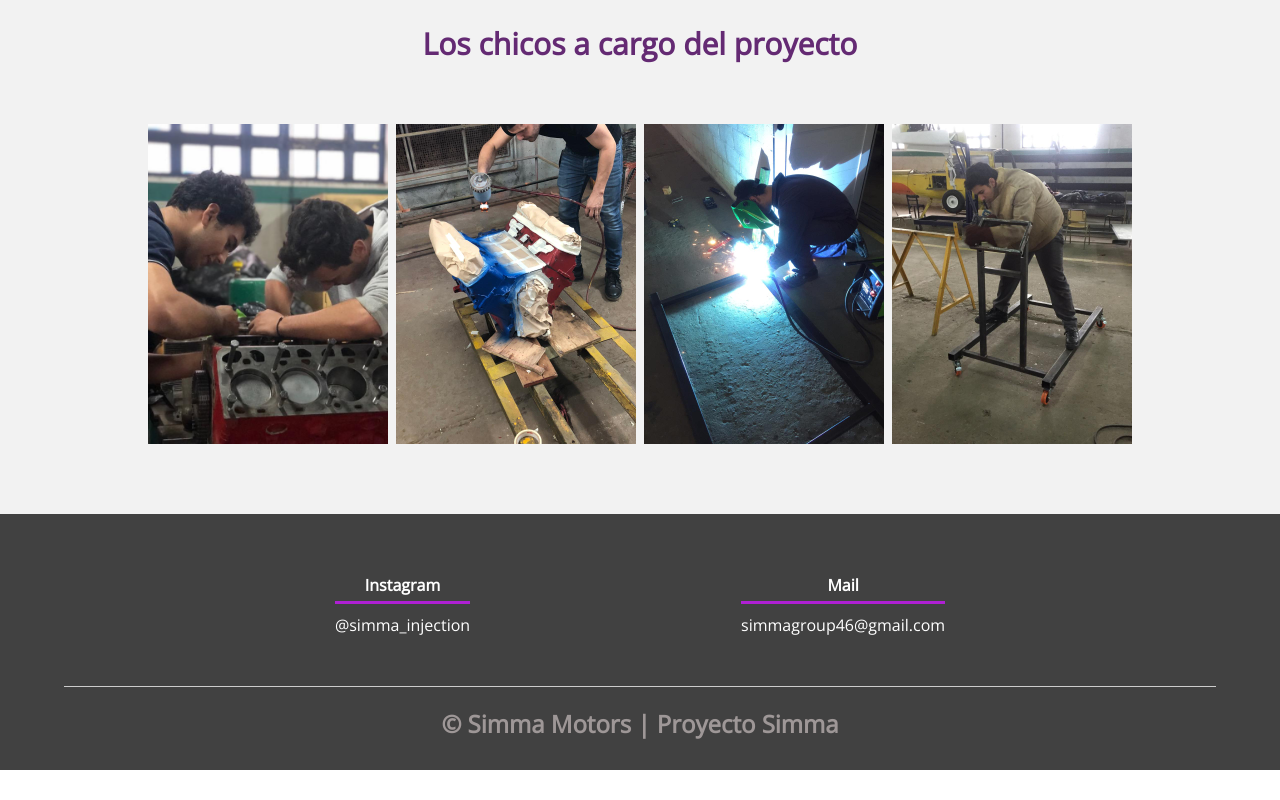
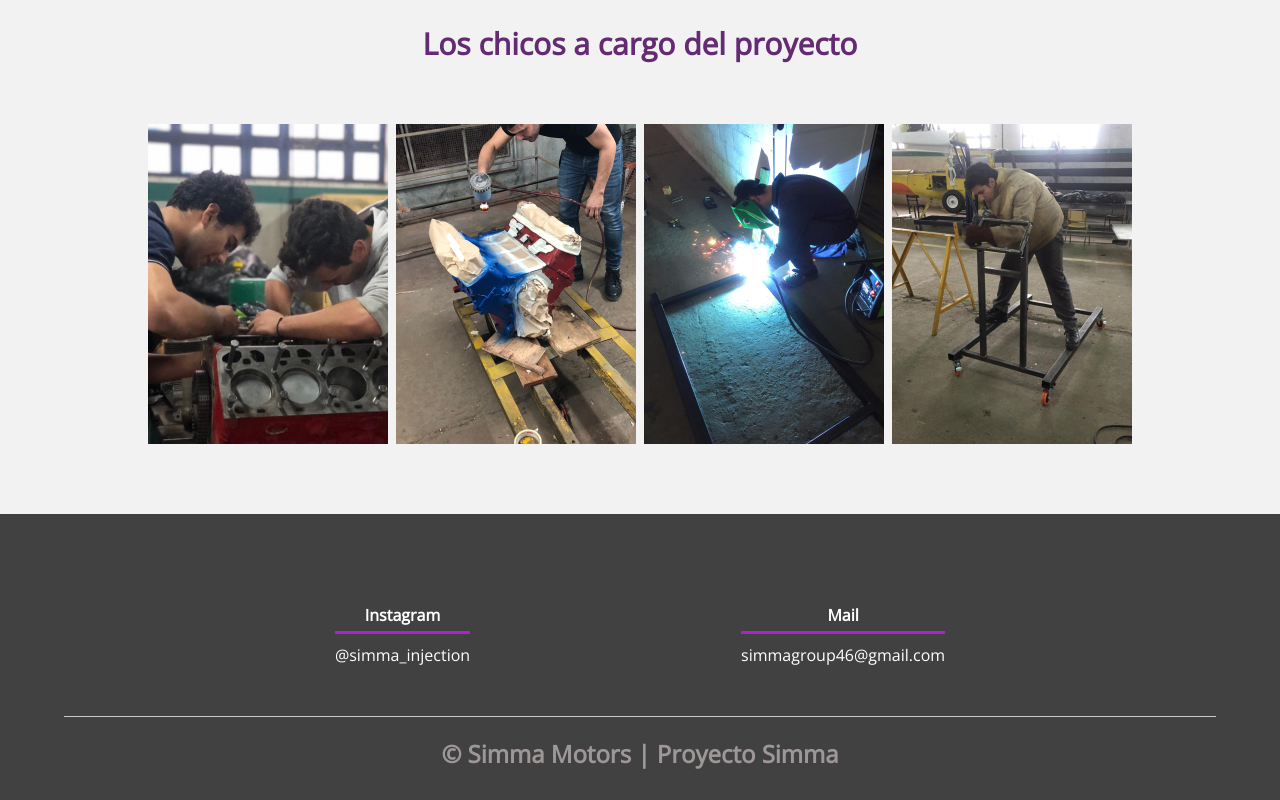
Before and after one commit to SIMMAinjection/web_simma, a plain HTML site: page index.html in a window 1280 px wide. Shown: the part 1128-1928 px from the top of the page. Before the commit the page ends 1898 px from the top, so only its background shows below. Drawn offline with nearby package versions, Linux system fonts and the light colour scheme.

Commit message:
Cambios menores

```diff
--- a/index.html
+++ b/index.html
@@ -5,7 +5,7 @@
     <meta http-equiv="X-UA-Compatible" content="IE=edge">
     <meta name="viewport" content="width=device-width, initial-scale=1.0">
     <title>Proyecto Simma</title>
-    <link rel="shortcut icon" href="pagina completar/Logo/Simma inyeccion terminado.png" type="image/x-icon">
+    <link rel="shortcut icon" href="https://media.discordapp.net/attachments/816355814205816832/1033121958612717648/Simma_inyeccion_sin_fondo.png" type="image/x-icon">
     <link rel="stylesheet" href="pagina.css">
     <link href="https://fonts.googleapis.com/css2?family=Open+Sans:wght@300&display=swap" rel="stylesheet">
 </head>
@@ -13,7 +13,7 @@
     <header>
         <section class="textos-header">
             <h1>Proyecto Simma</h1>
-            <h2>Inyeccion electrónica de un motor V8</h2>
+            <h2>Inyección electrónica en un motor V8</h2>
         </section>
         <div class="wave" style="height: 150px; overflow: hidden;" ><svg viewBox="0 0 500 150" preserveAspectRatio="none" style="height: 100%; width: 100%;"><path d="M0.00,49.98 C103.27,186.03 329.57,-42.91 502.82,61.69 L500.00,150.00 L0.00,150.00 Z" style="stroke: none; fill: #fff;"></path></svg></div>
     </header>
@@ -56,7 +56,7 @@
             </div>
             <div class="content-foot">
                 <h4>Mail</h4>
-                <p>simmagroup46@gmail.com</p>
+                <a href="mailto:simmagroup46@gmail.com">simmagroup46@gmail.com</a>
             </div>
         </div>
         <h2 class="titulo-final">&copy; Simma Motors | Proyecto Simma</h2>
--- a/pagina.css
+++ b/pagina.css
@@ -134,7 +134,7 @@ body{
 
 footer{
     background: #414141;
-    padding: 60px 0 30px 0;
+    padding: 90px 0 30px 0;
     margin: auto;
     overflow: hidden;
 }
```
